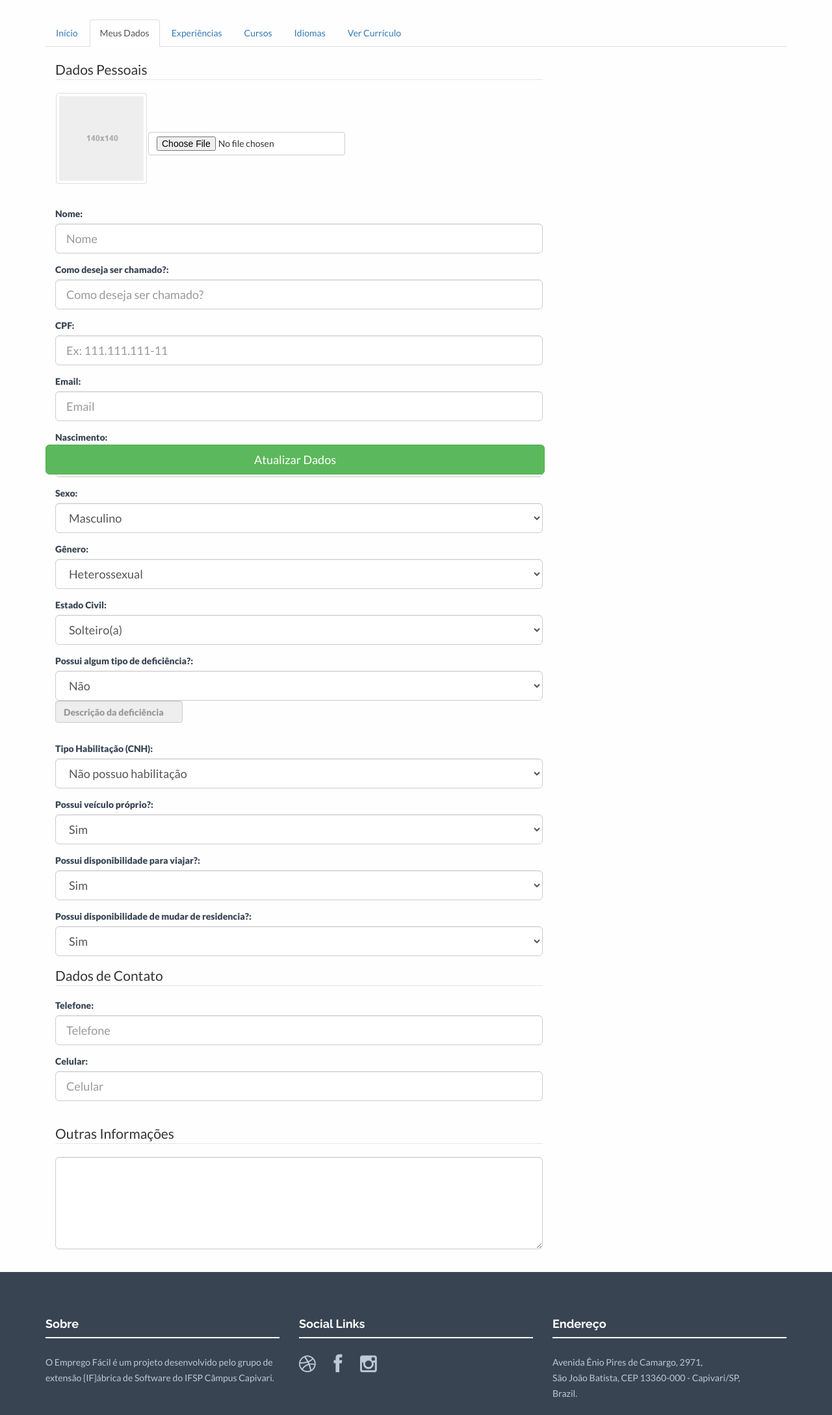
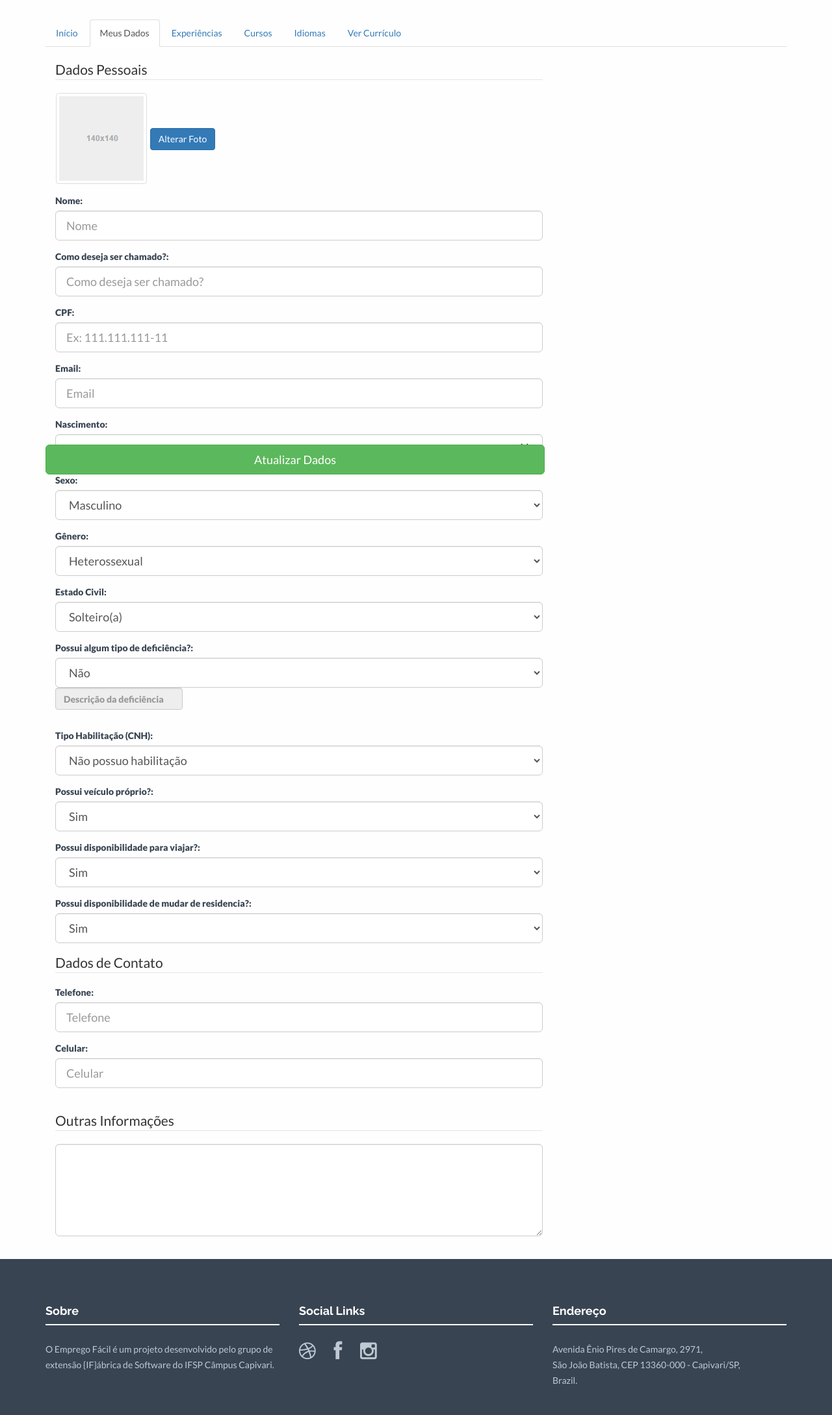
Before and after one commit to ifabricadesoftwareprojects/empregofacil, a CodeIgniter app: page /empregofacil/index.php/candidato/index in a window 1280 px wide, after a click on "Meus Dados". Shown: the part 70-2247 px from the top of the page at 65% size. Run offline with CodeIgniter, Linux system fonts and the light colour scheme; data that the repository does not hold is empty; some libraries are stand-ins or nearby versions.

Commit message:
Alterei a extensao da imagem e fiz o modal pra foto

```diff
--- a/application/views/candidato/aba_meus_dados_view.php
+++ b/application/views/candidato/aba_meus_dados_view.php
@@ -4,36 +4,39 @@
     <form method="post" action="<?php echo base_url('candidato/atualizar_dados') ?>">
         <div class="container">
             <div class="row">
-                <div class="col-lg-8">
+                <div class="col-lg-8" style="text-align: left;">
                     <!-- DADOS PESSOAIS-->
                     <fieldset>
-                        <legend  align="left">Dados Pessoais</legend>
-                        <img src="<?php echo base_url() ?>assets/img/semImg.png" alt="#" align="left" class="img-rounded">
-                       <br><br><br><input type="file" class="btn btn-default btn-file" name="imagem" ><br><br><br><br>
-                        <div class="form-group" align="left">
+                        <legend>Dados Pessoais</legend>
+                        <div class="form-group">
+                            <img src="<?php echo base_url() ?>assets/img/semImg.png" alt="#" class="img-rounded">
+                            <button type="button" class="btn btn-primary" href="#" data-toggle="modal" data-target="#modalFoto">Alterar Foto</button>
+                        </div>
+
+                        <div class="form-group">
                             <label for="nome">Nome:</label>
                             <input type="text" class="form-control input-lg"  placeholder="Nome" name="nome" value="<?php echo $candidato->nome ?>">
                         </div>
 
-                        <div class="form-group" align="left">
+                        <div class="form-group">
                             <label for="nome_social">Como deseja ser chamado?:</label>
                             <input type="text" class="form-control input-lg"  placeholder="Como deseja ser chamado?" name="nome_social" value="<?php echo $candidato->nome_social ?>">
                         </div>
-                        <div class="form-group" align="left">
+                        <div class="form-group">
                             <label for="cpf">CPF:</label>
                             <input type="text" class="form-control input-lg"  placeholder="Ex: 111.111.111-11" name="cpf" value="<?php echo $candidato->cpf ?>">
                         </div>
-                        <div class="form-group" align="left">
+                        <div class="form-group">
                             <label for="email">Email:</label>
                             <input type="text" class="form-control input-lg"  placeholder="Email" name="email" value="<?php echo $candidato->email ?>">
                         </div>
 
-                        <div class="form-group" align="left">
+                        <div class="form-group">
                             <label for="data_nascimento">Nascimento:</label>
                             <input type="date" name="data_nascimento" value="<?php echo $candidato->data_nascimento ?>" class="form-control input-lg" placeholder="Ex: 01/01/2001">
                         </div>
 
-                        <div class="form-group" align="left">
+                        <div class="form-group">
                             <label for="sexo">Sexo:</label>
                             <select name="sexo" class="form-control input-lg">
                                 <option value="Masculino"<?php echo $candidato->sexo == 'Masculino' ? ' selected' : '' ?>>Masculino</option>
@@ -41,7 +44,7 @@
                             </select>
                         </div>
 
-                        <div class="form-group" align="left">
+                        <div class="form-group">
                             <label for="genero">Gênero:</label>
                             <select name="genero" class="form-control input-lg">
                                 <option value="Heterossexual"<?php echo $candidato->genero == 'Heterossexual' ? ' selected' : '' ?>>Heterossexual</option>
@@ -54,7 +57,7 @@
                             </select>
                         </div>
 
-                        <div class="form-group" align="left">
+                        <div class="form-group">
                             <label for="estado_civil">Estado Civil:</label>
                             <select name="estado_civil" class="form-control input-lg">
                                 <option value="Solteiro"<?php echo $candidato->estado_civil == 'Solteiro' ? ' selected' : '' ?>>Solteiro(a)</option>
@@ -67,7 +70,7 @@
 
 
 
-                        <div class="form-group" align="left">
+                        <div class="form-group">
                             <label for="portador_deficiencia">Possui algum tipo de deficiência?:</label>
                             <select id="portador_deficiencia" name="portador_deficiencia" class="form-control input-lg campoextra" campoextra="descricao_deficiencia" compara="Sim">
                                 <option value="Sim"<?php echo $candidato->portador_deficiencia == 'Sim' ? ' selected' : '' ?>>Sim</option>
@@ -78,7 +81,7 @@
                             </label>
                         </div>
 
-                        <div class="form-group" align="left">
+                        <div class="form-group">
                             <label for="tipo_habilitacao">Tipo Habilitação (CNH): </label>
                             <select name="tipo_habilitacao" class="form-control input-lg">
                                 <option value="N"<?php echo $candidato->tipo_habilitacao == 'N' ? ' selected' : '' ?>>Não possuo habilitação</option>
@@ -90,7 +93,7 @@
                             </select>
                         </div>
 
-                        <div class="form-group" align="left">
+                        <div class="form-group">
                             <label for="veiculo_proprio">Possui veículo próprio?:</label>
                             <select name="veiculo_proprio" class="form-control input-lg">
                                 <option value="Sim"<?php echo $candidato->veiculo_proprio == 'Sim' ? ' selected' : '' ?>>Sim</option>
@@ -98,7 +101,7 @@
                             </select>
                         </div>
 
-                        <div class="form-group" align="left">
+                        <div class="form-group">
                             <label for="disponibilidade_viajar">Possui disponibilidade para viajar?:</label>
                             <select name="disponibilidade_viajar" class="form-control input-lg">
                                 <option value="Sim"<?php echo $candidato->disponibilidade_viajar == 'Sim' ? ' selected' : '' ?>>Sim</option>
@@ -106,7 +109,7 @@
                             </select>
                         </div>
 
-                        <div class="form-group" align="left">
+                        <div class="form-group">
                             <label for="disponibilidade_mudar_residencia">Possui disponibilidade de mudar de residencia?:</label>
                             <select name="disponibilidade_mudar_residencia" class="form-control input-lg">
                                 <option value="Sim"<?php echo $candidato->disponibilidade_mudar_residencia == 'Sim' ? ' selected' : '' ?>>Sim</option>
@@ -117,21 +120,21 @@
                     <!-- ENDEREÇO -->
                     <!-- Contato -->
                     <fieldset>
-                        <legend  align="left">Dados de Contato</legend>
+                        <legend>Dados de Contato</legend>
 
-                        <div class="form-group" align="left">
+                        <div class="form-group">
                             <label for="telefone">Telefone:</label>
                             <input type="text" class="form-control input-lg"  placeholder="Telefone" name="telefone">
                         </div>
-                        <div class="form-group" align="left">
+                        <div class="form-group">
                             <label for="celular">Celular:</label>
                             <input type="text" class="form-control input-lg"  placeholder="Celular" name="celular">
                         </div>
 
                     </fieldset></br>
                     <fieldset>
-                        <legend  align="left">Outras Informações</legend>
-                        <div class="form-group" align="left">
+                        <legend>Outras Informações</legend>
+                        <div class="form-group">
                             <textarea class="form-control input-lg" rows="5" name="outras_informacoes"><?php echo $candidato->outras_informacoes ?></textarea>
                         </div>
                     </fieldset></br>
--- a/application/views/candidato/modais.php
+++ b/application/views/candidato/modais.php
@@ -200,3 +200,27 @@
     </div><!-- /.modal-dialog -->
 </div><!-- /.modal -->
 <!-- FIM MODAL DE IDIOMA -->
+
+<!-- MODAL DE FOTO -->
+<div id="modalFoto" class="modal fade" tabindex="-1" role="dialog" ref="formFoto">
+    <div class="modal-dialog" role="document">
+        <div class="modal-content">
+            <div class="modal-header">
+                <button type="button" class="close" data-dismiss="modal" aria-label="Close"><span aria-hidden="true">&times;</span></button>
+                <h4 class="modal-title">Foto do Perfil</h4>
+            </div>
+            <div class="modal-body">
+                <form id="formFoto" method="post" action="<?php echo base_url('candidato/foto') ?>">
+                    <input type="hidden" name="id" />
+                    <input type="hidden" name="acao" value="" />
+                    <div class="form-group">
+                        <label for="foto">Carregar Nova Foto:</label>
+                        <input type="file" name="foto" class="form-control">
+                    </div>
+                     <button type="submit" class="btn btn-primary ">Atualizar Foto</button>
+                </form>
+            </div>
+        </div><!-- /.modal-content -->
+    </div><!-- /.modal-dialog -->
+</div><!-- /.modal -->
+<!-- FIM MODAL DE EXPERIENCIA -->
```
Also changed, not shown: assets/img/semImg.png (renamed from assets/img/semImg.PNG).
